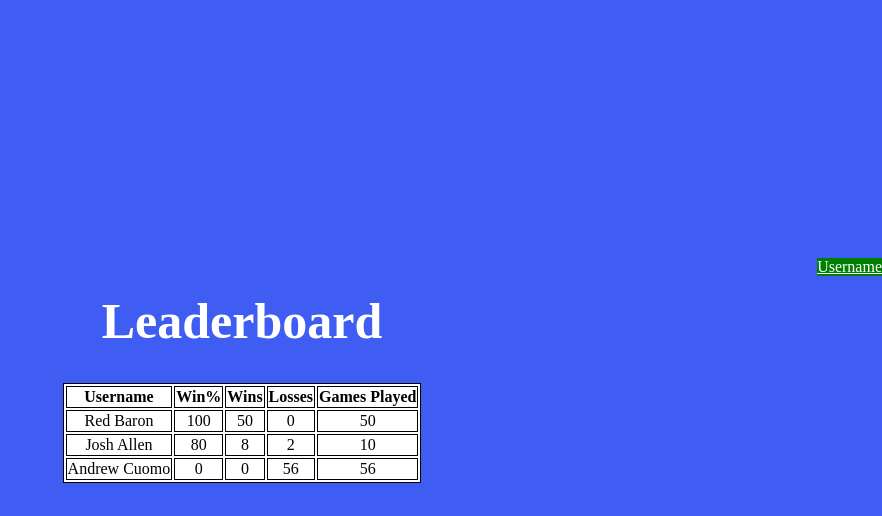
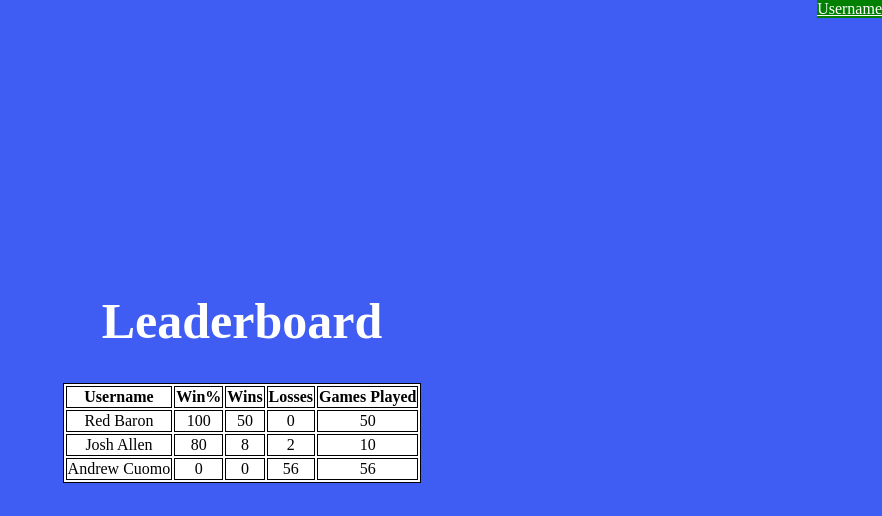
Before and after one commit to bmb4/The_Flight_Deck, a Python web app: template templates/leaderboard.html in a window 1280 px wide. Shown: the top 516 px of the page, without its empty margins (398-1280 px from the left). Run offline with Jinja, Linux system fonts and the light colour scheme; the template is opened without the code that fills it, so the values that code supplies are empty.

Commit message:
Add files via upload

```diff
--- a/templates/leaderboard.html
+++ b/templates/leaderboard.html
@@ -20,7 +20,7 @@
       padding: 0px;
       display:block;
       position:fixed;
-      top:2x;
+      top:0px;
       right: 0px;
       background-color: green;
       color: white;
```
